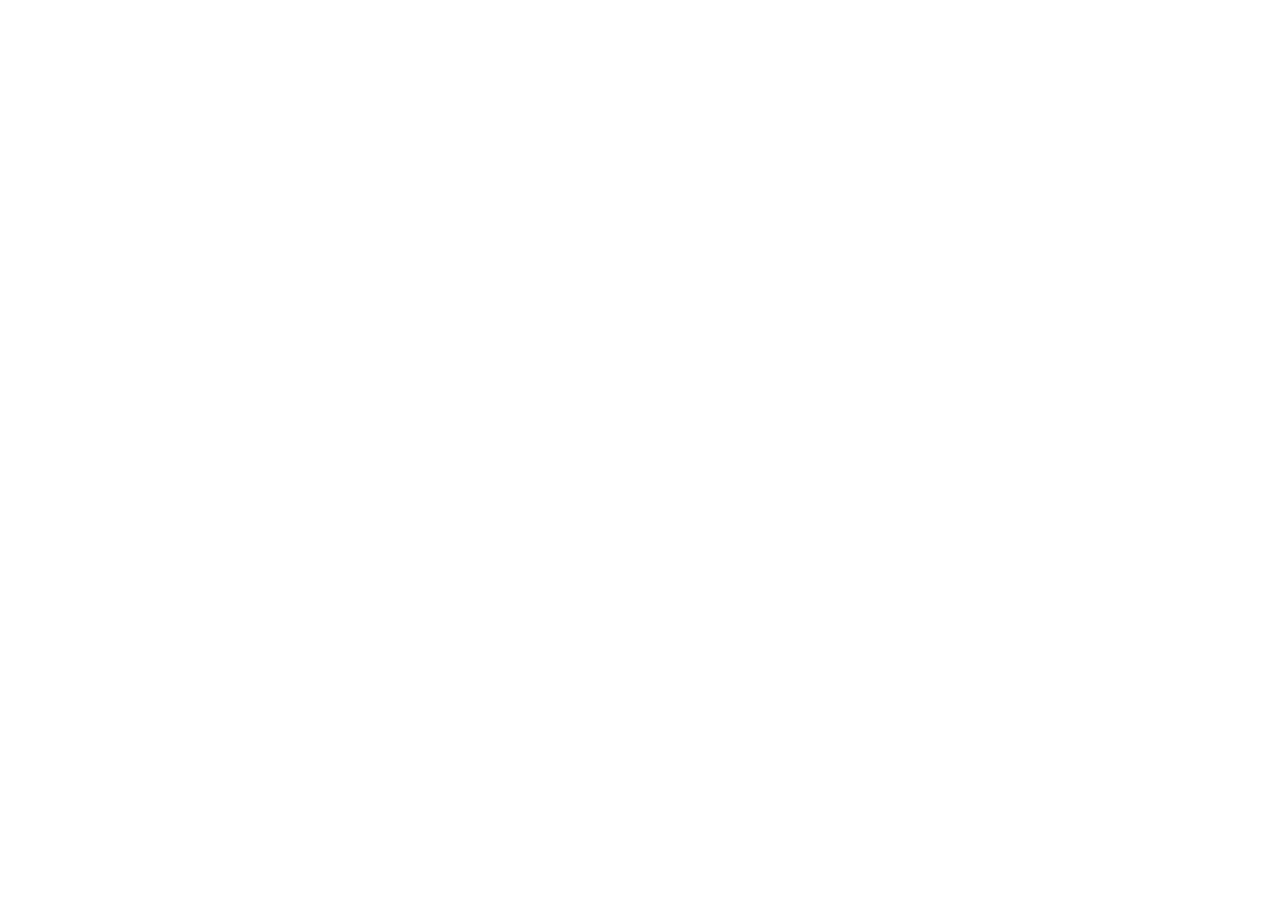
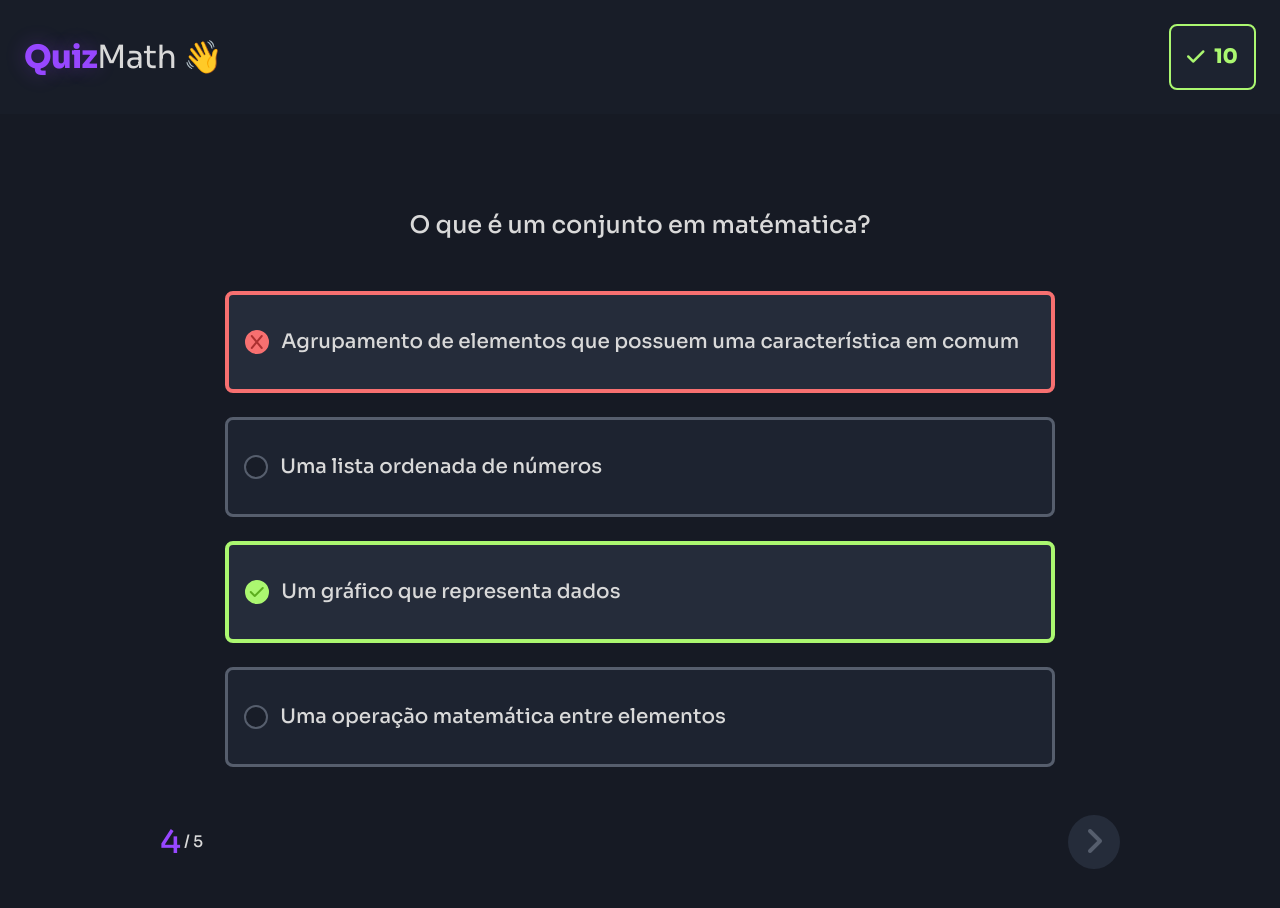
Before and after one commit to HeitorCunha333/cenarioTres, a plain HTML site: page src/pages/quiz.html in a window 1280 px wide. Before the commit the page ends 800 px from the top, so only its background shows below. Drawn offline with Linux system fonts and the light colour scheme.

Commit message:
feat: add page quiz html and styles

```diff
--- a/src/pages/quiz.html
+++ b/src/pages/quiz.html
@@ -1,11 +1,92 @@
 <!DOCTYPE html>
 <html lang="en">
+
 <head>
   <meta charset="UTF-8">
   <meta name="viewport" content="width=device-width, initial-scale=1.0">
   <title>QuizMath - Atividade</title>
+  <link rel="preconnect" href="https://fonts.googleapis.com">
+  <link rel="preconnect" href="https://fonts.gstatic.com" crossorigin>
+  <link href="https://fonts.googleapis.com/css2?family=Sora:wght@100..800&display=swap" rel="stylesheet">
+  <link rel="stylesheet" href="/src/styles/index.css">
 </head>
+
 <body>
 
+  <header>
+    <div class="header header--to-separate">
+      <h1 class="header__title"><strong>Quiz</strong>Math &#128075</h1>
+
+      <div class="header__hits">
+        <i class="fa-solid fa-check"></i>
+        <span data-js="view-hits">10</span>
+      </div>
+    </div>
+  </header>
+
+  <main class="questions">
+    <div class="questions-container">
+
+      <div class="questions-container__image">
+        <img src="" alt="">
+      </div>
+      <!-- Title -->
+      <div class="questions-container__title" data-js="title-question">O que é um conjunto em matématica?</div>
+
+      <!-- Container Quiz -->
+      <div class="questions-container__options-box">
+        <!-- Pergunta 1 -->
+        <label class="questions-container__option questions-container--wrong" for="0">
+          <input type="checkbox" id="0" name="1" value="Agrupamento de elementos que possuem uma característica em comum">
+          Agrupamento de elementos que possuem uma característica em comum
+          <span class="questions-container__checkbox" data-js="checkbox">
+            <i class="fa-solid fa-x"></i>
+          </span>
+        </label>
+
+        <!-- Pergunta 2 -->
+        <label class="questions-container__option" for="1">
+          <input type="checkbox" id="1" name="1" value="Uma lista ordenada de números">
+          Uma lista ordenada de números
+          <span class="questions-container__checkbox" data-js="checkbox"></span>
+        </label>
+
+
+        <!-- Pergunta 3 -->
+        <label class="questions-container__option questions-container--hit" for="2">
+          <input type="checkbox" id="2" name="1" value="Um gráfico que representa dados">
+          Um gráfico que representa dados
+          <span class="questions-container__checkbox" data-js="checkbox">
+            <i class="fa-solid fa-check"></i>
+          </span>
+        </label>
+        <!-- Pergunta 4 -->
+        <label class="questions-container__option" for="3">
+          <input type="checkbox" id="3" name="1" value="Uma operação matemática entre elementos">
+          Uma operação matemática entre elementos
+          <span class="questions-container__checkbox" data-js="checkbox"></span>
+        </label>
+      </div>
+
+
+      <!-- Footer -->
+      <div class="questions-container__footer">
+        <div class="questions-container__page">
+          <span class="questions-container__current-page" data-js="current-page">4</span>
+          /
+          <span data-js="last-page">5</span>
+        </div>
+
+        <button class="questions-container__btn-next" data-js="btn-next-page"> <i class="fa-solid fa-angle-right"></i></button>
+
+      </div>
+    </div>
+
+  </main>
+
+
+  <script src="https://kit.fontawesome.com/7e1d3b5b7e.js" crossorigin="anonymous"></script>
+  <script type="module" src="/src/js/index.js"></script>
 </body>
+
 </html>
--- a/src/styles/components/home/header-home.css
+++ b/src/styles/components/header.css
@@ -1,20 +1,26 @@
 
 
-
-.header-home {
+.header {
   text-align: center;
   padding: var(--spacing-md) var(--spacing-sm);
   background: var(--grey-5);
 }
 
-.header-home__title {
+.header--to-separate{
+  display: flex;
+  padding-inline: 1.5rem;
+  justify-content: space-between;
+  align-items: center;
+}
+
+.header__title {
   font-weight: 400;
   font-size: clamp(var(--text-2xl), 5vw, var(--text-3xl));
   letter-spacing: -0.02em;
   transition: color var(--transition-base);
 }
 
-.header-home__title strong {
+.header__title strong {
   color: var(--violet-light);
   text-shadow: 0 0 20px rgba(151, 71, 255, 0.3);
 }
--- /dev/null
+++ b/src/styles/components/quiz/container-quiz.css
@@ -0,0 +1,127 @@
+.questions {
+  display: flex;
+  align-items: center;
+  justify-content: center;
+  flex-direction: row;
+  width: 100%;
+}
+
+.questions-container {
+  display: flex;
+  align-items: center;
+  justify-content: center;
+  flex-direction: column;
+  min-height: 100vh;
+  padding: 2rem 10rem;
+  gap: 3rem;
+  width: 100%;
+}
+
+
+.questions-container__title{
+  font-size: var(--text-2xl);
+}
+
+
+.questions-container__options-box{
+  display: flex;
+  flex-direction: column;
+  gap: 1.5rem;
+}
+
+.questions-container__option{
+  padding: 2rem;
+  padding-left: 3rem;
+  font-size: var(--text-xl);
+  background: var(--grey-4);
+  border: 3px solid var(--grey-2);
+  border-radius: 8px;
+  position: relative;
+  cursor: pointer;
+  transition: all 0.3s ease;
+}
+
+.questions-container__checkbox{
+  position: absolute;
+  left: 1rem;
+  top: 50%;
+  font-size: var(--text-base);
+  transform: translateY(-50%);
+  width: 24px;
+  height: 24px;
+  border: 2px solid var(--grey-2);
+  border-radius: 50%;
+  background: var(--grey-5);
+  transition: all 0.3s ease;
+  display: flex;
+  align-items: center;
+  justify-content: center;
+}
+
+/* .questions-container__option::after{
+  content: '';
+  position: absolute;
+  left: 1rem;
+  top: 50%;
+  transform: translateY(-50%);
+  width: 24px;
+  height: 24px;
+  border: 2px solid var(--grey-2);
+  border-radius: 50%;
+  background: var(--grey-5);
+  transition: all 0.3s ease;
+} */
+
+.questions-container__option:has(input:checked) {
+  border-color: var(--violet-light);
+  background: var(--grey-3);
+}
+
+.questions-container__option input:checked ~ .questions-container__checkbox{
+  border-color: var(--violet-light);
+  background: var(--violet-light);
+  box-shadow: 0 0 10px rgba(151, 71, 255, 0.5);
+}
+
+.questions-container__option:hover {
+  border-color: var(--violet-dark);
+  transform: translateX(4px);
+}
+
+.questions-container__option input{
+  appearance: none;
+  cursor: pointer;
+  border-radius: 8px;
+  background: var(--gray-4);
+}
+
+.questions-container--hit{
+  border: 4px solid var(--green-light);
+  background: var(--grey-3);
+  pointer-events: none;
+}
+
+.questions-container--hit .questions-container__checkbox{
+  border-color: var(--green-light);
+  background: var(--green-light);
+  color: var(--green-dark);
+  /* box-shadow: 0 0 10px rgb(171, 247, 112, 0.5); */
+}
+
+
+.questions-container--disabled{
+  pointer-events: none;
+}
+
+.questions-container--wrong{
+  border: 4px solid var(--red-light);
+  background: var(--grey-3);
+  pointer-events: none;
+}
+
+.questions-container--wrong .questions-container__checkbox{
+  border-color: var(--red-light);
+  background: var(--red-light);
+  color: var(--red-dark);
+  /* box-shadow: 0 0 10px rgb(247, 112, 112, 0.5); */
+}
--- /dev/null
+++ b/src/styles/components/quiz/footer-quiz.css
@@ -0,0 +1,34 @@
+.questions-container__footer {
+    display: flex;
+    flex-direction: row;
+    justify-content: space-between;
+    align-items: center;
+    width: 100%;
+}
+
+.questions-container__current-page {
+    font-size: var(--text-3xl);
+    color: var(--violet-light);
+}
+
+.questions-container__page {
+    display: flex;
+    align-items: center;
+    gap: 0.2rem;
+}
+
+.questions-container__btn-next {
+    background-color: var(--grey-3);
+    padding: 0.2rem 1rem;
+    color: var(--grey-2);
+    border: none;
+    border-radius: 50%;
+    font-size: 2rem;
+    cursor: pointer;
+}
+
+.questions-container__btn-next:hover {
+    transition: 0.3s;
+    background-color: var(--violet-light);
+    color: var(--violet-dark);
+}
--- /dev/null
+++ b/src/styles/components/quiz/header-hits.css
@@ -0,0 +1,16 @@
+.header__hits{
+  display: flex;
+  align-items: center;
+  gap: 0.6rem;
+  text-align: center;
+  background-color: var(--grey-4);
+  border: 2px solid var(--green-light);
+  border-radius: 8px;
+  color: var(--green-light);
+  padding: 1rem;
+}
+
+.header__hits > *{
+  font-size: var(--text-xl);
+  font-weight: 900;
+}
--- a/src/styles/index.css
+++ b/src/styles/index.css
@@ -5,6 +5,19 @@
 /* Globals CSS Config */
 @import "globals.css";
 
+/* Util - Header */
+@import "components/header.css";
 
-@import "components/home/header-home.css";
-@import "components/home/main-home.css"
+/* Home */
+@import "components/home/main-home.css";
+
+/* Quiz */
+/* -- Header */
+@import "components/quiz/header-hits.css";
+/* -- ContainerQuiz */
+@import "components/quiz/container-quiz.css";
+/* -- Footer */
+@import "components/quiz/footer-quiz.css";
+
+/* -- Box-Questions */
+@import "components/quiz/box-questions.css"
```
Also changed, not shown: src/index.html (+2 -2 lines), src/styles/components/quiz/box-questions.css (added).
